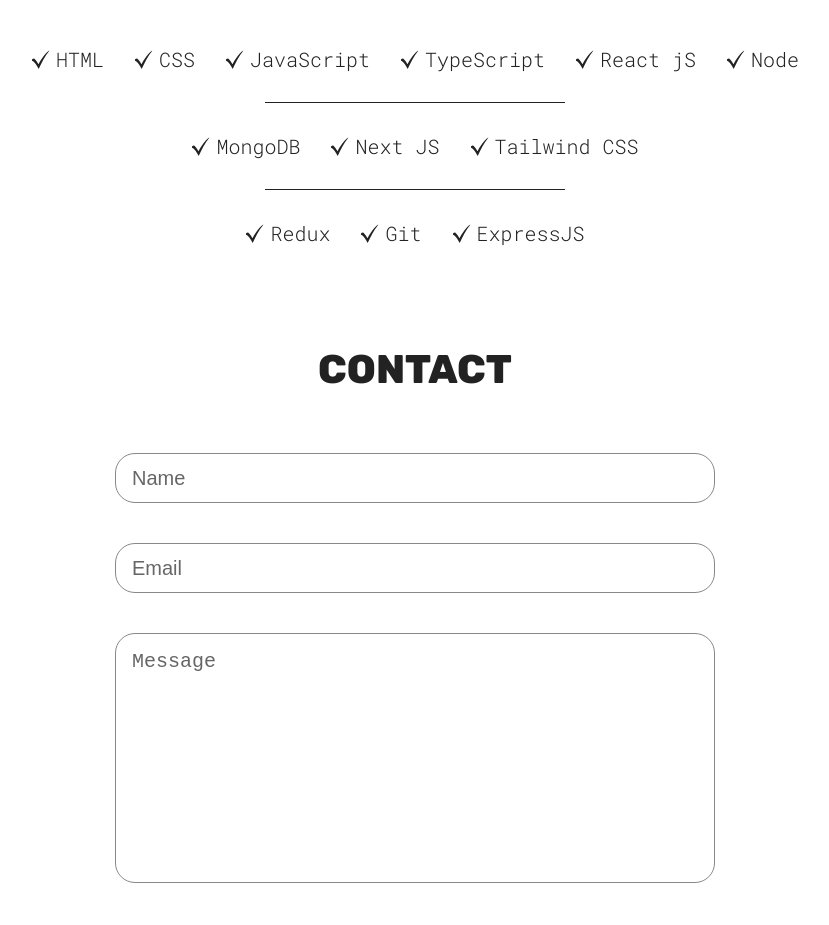
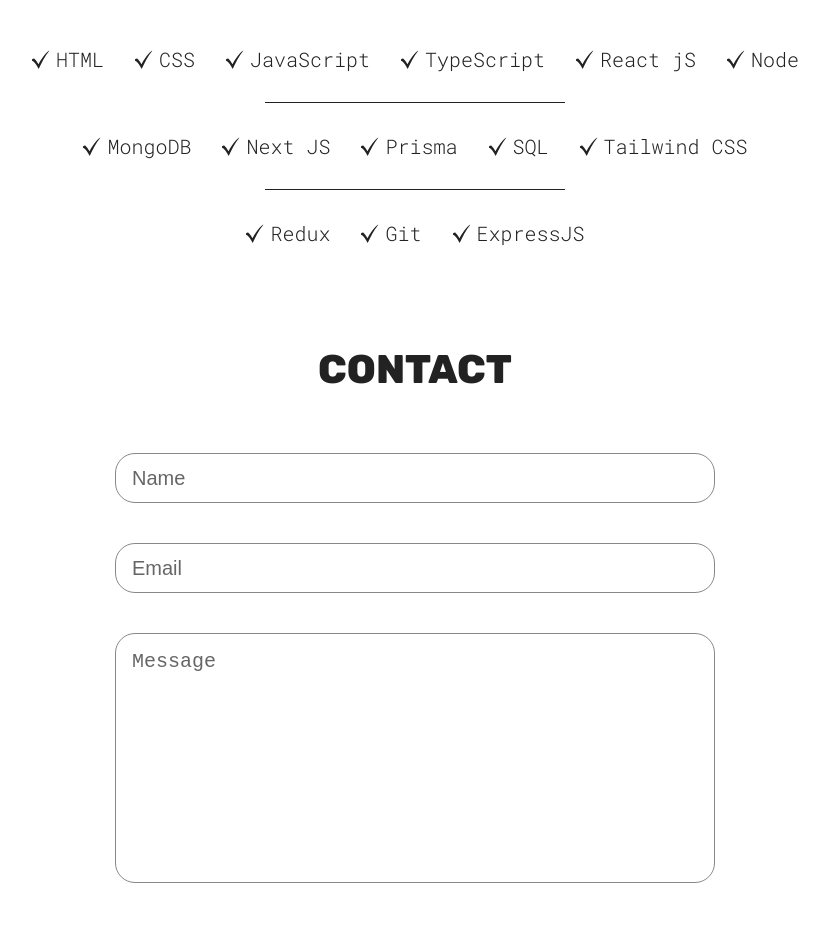
Before and after one commit to RockyR6/portfolio-frontend, a React (Vite) app: page / in a window 1280 px wide. Shown: the part 1480-2405 px from the top of the page, without its empty margins (225-1054 px from the left). Built offline with nearby package versions, Linux system fonts and the light colour scheme.

Commit message:
Update Skills.jsx

```diff
--- a/src/sections/Skills/Skills.jsx
+++ b/src/sections/Skills/Skills.jsx
@@ -23,6 +23,8 @@
       <div className={styles.skillList}>
         <SkillList src={checkMarkIcon} skill="MongoDB" />
         <SkillList src={checkMarkIcon} skill="Next JS" />
+        <SkillList src={checkMarkIcon} skill="Prisma" />
+        <SkillList src={checkMarkIcon} skill="SQL" />
         <SkillList src={checkMarkIcon} skill="Tailwind CSS" />
       </div>
       <hr />
```
